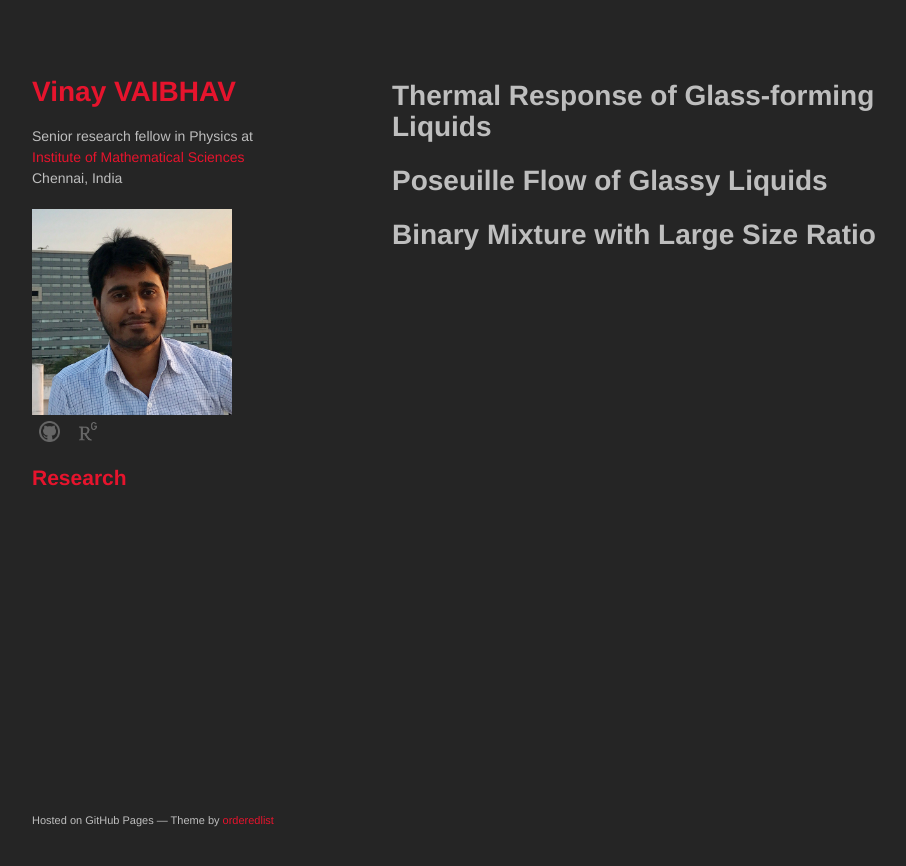
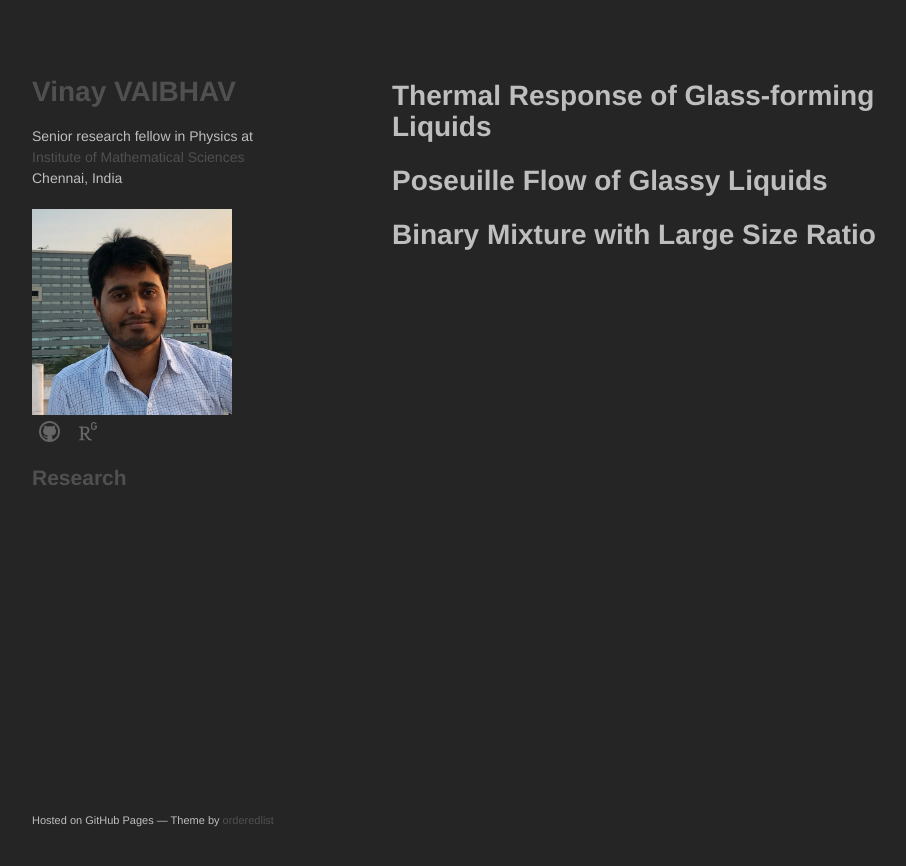
Before and after one commit to vinayphys/vinayphys.github.io, a Jekyll site: the page built from Research.md, in a window 1280 px wide. Shown: the top 866 px of the page, without its empty margins (178-1084 px from the left). Built offline with Jekyll 4.4.1, drawn with Linux system fonts in a browser that asks for light colours; our own code applies the rules of GitHub Pages for plain Markdown files; a script that is not in the unit is left out.

Commit message:
Update styles.css

```diff
--- a/stylesheets/styles.css
+++ b/stylesheets/styles.css
@@ -38,12 +38,12 @@ h3, h4, h5, h6 {
 }
 
 a {
-  color:#e6142d;
+  color:#505050;
   text-decoration:none;
 }
 
 a:hover {
-  color:#bd081d;
+  color:#505050;
 }
 
 a small {
```
